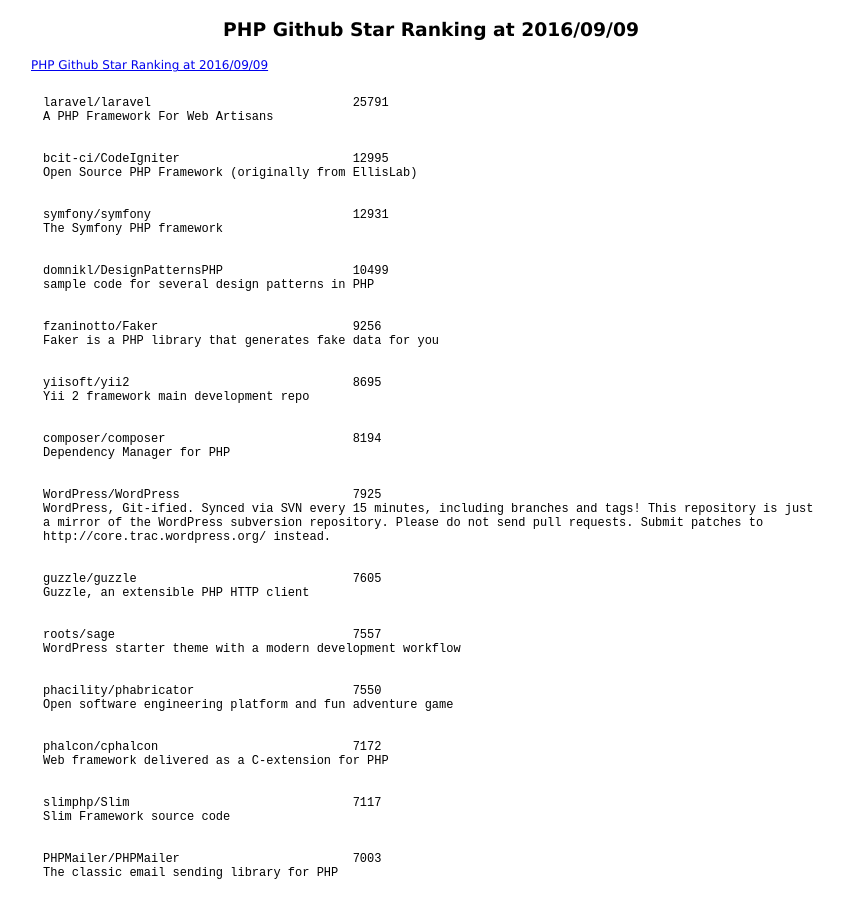
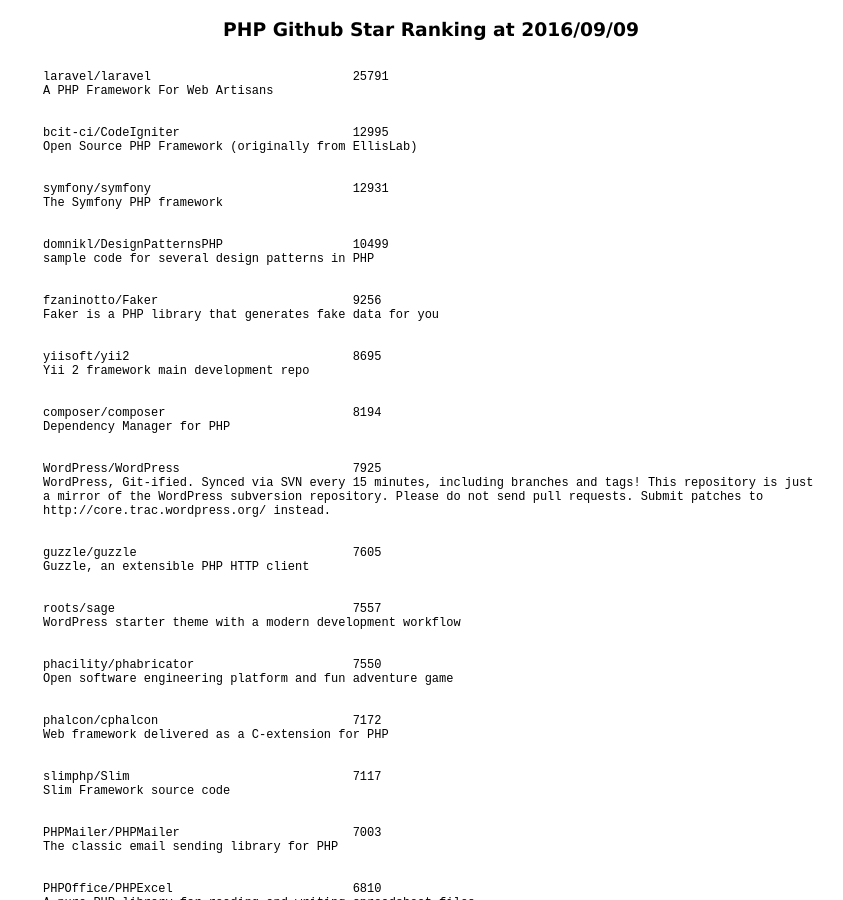
Before and after one commit to 38elements/38elements.github.com, a Jekyll site: the page built from _posts/2016-09-09-php-repository-github-star-ranking.md, in a window 1280 px wide and 900 px high. Shown: the whole window, without its empty margins (209-1052 px from the left). Built offline with Jekyll 4.4.1, drawn with Linux system fonts in a browser that asks for light colours.

Commit message:
Update 2016-09-09-php-repository-github-star-ranking.md

```diff
--- a/_posts/2016-09-09-php-repository-github-star-ranking.md
+++ b/_posts/2016-09-09-php-repository-github-star-ranking.md
@@ -2,7 +2,6 @@
 layout: posts
 title: PHP Github Star Ranking at 2016/09/09
 ---
-[PHP Github Star Ranking at 2016/09/09](/2016/09/09/swift-repository-github-star-ranking.html)
 <pre style="background-color: white;border: none;">
 laravel/laravel                            25791
 A PHP Framework For Web Artisans
```
